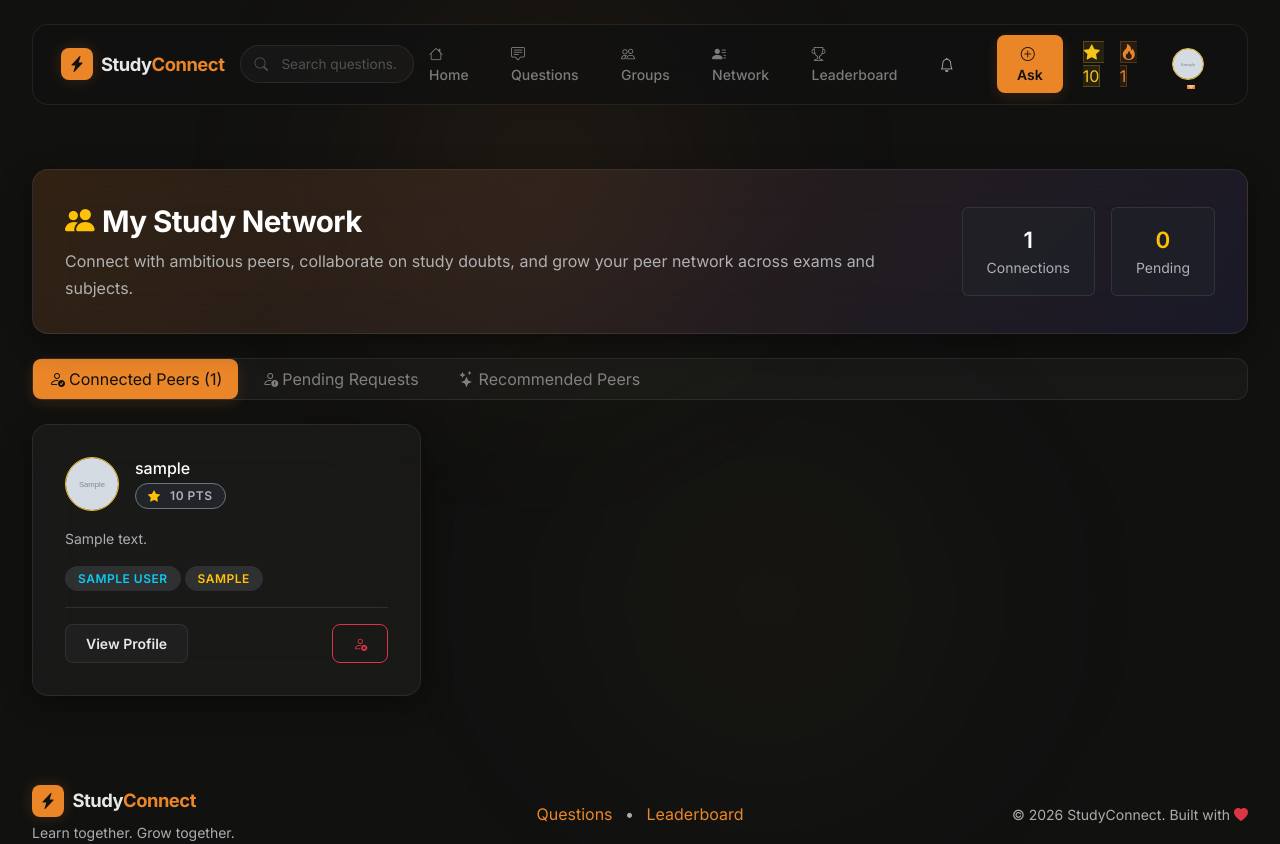
After one commit to Sandy-Dev-Hub/StudyConnect, a Flask app: page /connections/ in a window 1280 px wide. The commit adds this page. Run offline with Flask 3, Linux system fonts and the light colour scheme; a user stored in the database is signed in; tables that the repository leaves empty hold one stand-in row (values such as "Sample post"); grey boxes marked "Sample" are stand-in pictures; some libraries are stand-ins or nearby versions.

Commit message:
feat: implement Phase 2C student connections

```diff
--- a/app/__init__.py
+++ b/app/__init__.py
@@ -50,7 +50,7 @@ def _init_extensions(app):
     cache.init_app(app)
 
     with app.app_context():
-        from app.models import User, Question, Answer, Vote, PointsLog, StudyStreak, StudyGroup, GroupMember, UserProfile  # noqa: F401
+        from app.models import User, Question, Answer, Vote, PointsLog, StudyStreak, StudyGroup, GroupMember, UserProfile, Connection  # noqa: F401
 
 
 
@@ -64,6 +64,7 @@ def _register_blueprints(app):
     from app.leaderboard import leaderboard_bp
     from app.api import api_bp
     from app.groups import groups_bp
+    from app.connections import connections_bp
 
     app.register_blueprint(main_bp)
     app.register_blueprint(auth_bp)
@@ -73,6 +74,7 @@ def _register_blueprints(app):
     app.register_blueprint(leaderboard_bp)
     app.register_blueprint(api_bp)
     app.register_blueprint(groups_bp)
+    app.register_blueprint(connections_bp)
 
 
 def _register_context_processors(app):
@@ -80,6 +82,7 @@ def _register_context_processors(app):
     @app.context_processor
     def inject_globals():
         from flask_login import current_user
+        from app.models.connection import Connection
         context = {
             'app_name': 'StudyConnect',
             'subject_tags': app.config.get('SUBJECT_TAGS', []),
@@ -88,6 +91,7 @@ def _register_context_processors(app):
         if current_user.is_authenticated:
             context['user_points'] = current_user.total_points
             context['user_streak'] = current_user.current_streak
+            context['pending_connections_count'] = Connection.query.filter_by(recipient_id=current_user.id, status='pending').count()
         return context
 
 
--- /dev/null
+++ b/app/connections/__init__.py
@@ -0,0 +1,5 @@
+from flask import Blueprint
+
+connections_bp = Blueprint('connections', __name__, url_prefix='/connections')
+
+from app.connections import routes  # noqa: F401, E402
--- /dev/null
+++ b/app/connections/routes.py
@@ -0,0 +1,70 @@
+from flask import render_template, redirect, url_for, flash, request
+from flask_login import login_required, current_user
+from app.connections import connections_bp
+from app.connections.services import (
+    get_user_connections,
+    get_pending_requests,
+    get_network_recommendations,
+    send_request,
+    accept_request,
+    reject_request,
+    remove_connection
+)
+from app.models.user import User
+from app.extensions import db
+
+@connections_bp.route('/')
+@login_required
+def index():
+    tab = request.args.get('tab', 'connections')
+    connections = get_user_connections(current_user.id)
+    pending = get_pending_requests(current_user.id)
+    recommendations = get_network_recommendations(current_user, limit=8)
+
+    return render_template('connections/index.html',
+                           tab=tab,
+                           connections=connections,
+                           pending=pending,
+                           recommendations=recommendations)
+
+@connections_bp.route('/request/<int:user_id>', methods=['POST'])
+@login_required
+def send(user_id):
+    recipient = db.get_or_404(User, user_id)
+    conn, msg = send_request(current_user.id, recipient.id)
+    if conn:
+        flash(msg, 'success')
+    else:
+        flash(msg, 'danger')
+
+    # Redirect back to referring page or profile
+    next_url = request.referrer or url_for('main.profile', user_id=recipient.id)
+    return redirect(next_url)
+
+@connections_bp.route('/accept/<int:connection_id>', methods=['POST'])
+@login_required
+def accept(connection_id):
+    if accept_request(connection_id, current_user.id):
+        flash('Connection request accepted! You are now connected.', 'success')
+    else:
+        flash('Unable to accept connection request.', 'danger')
+    return redirect(request.referrer or url_for('connections.index', tab='pending'))
+
+@connections_bp.route('/reject/<int:connection_id>', methods=['POST'])
+@login_required
+def reject(connection_id):
+    if reject_request(connection_id, current_user.id):
+        flash('Connection request declined.', 'info')
+    else:
+        flash('Unable to decline request.', 'danger')
+    return redirect(request.referrer or url_for('connections.index', tab='pending'))
+
+@connections_bp.route('/remove/<int:user_id>', methods=['POST'])
+@login_required
+def remove(user_id):
+    other = db.get_or_404(User, user_id)
+    if remove_connection(current_user.id, other.id):
+        flash(f'Removed {other.username} from your study network.', 'info')
+    else:
+        flash('Could not remove connection.', 'danger')
+    return redirect(request.referrer or url_for('connections.index'))
--- a/app/models/__init__.py
+++ b/app/models/__init__.py
@@ -6,5 +6,6 @@ from app.models.points import PointsLog
 from app.models.streak import StudyStreak
 from app.models.group import StudyGroup, GroupMember
 from app.models.user_profile import UserProfile
+from app.models.connection import Connection
 
-__all__ = ['User', 'Question', 'Answer', 'Vote', 'PointsLog', 'StudyStreak', 'StudyGroup', 'GroupMember', 'UserProfile']
+__all__ = ['User', 'Question', 'Answer', 'Vote', 'PointsLog', 'StudyStreak', 'StudyGroup', 'GroupMember', 'UserProfile', 'Connection']
--- a/app/templates/_partials/_navbar.html
+++ b/app/templates/_partials/_navbar.html
@@ -43,9 +43,13 @@
                     </a>
                 </li>
                 <li class="nav-item">
-                    <a class="nav-link text-muted" href="javascript:void(0)" role="button"
-                       title="Nearby feature coming in Phase 2" aria-disabled="true">
-                        <i class="bi bi-geo-alt me-1"></i> Nearby
+                    <a class="nav-link position-relative" href="{{ url_for('connections.index') }}">
+                        <i class="bi bi-person-lines-fill me-1"></i> Network
+                        {% if current_user.is_authenticated and pending_connections_count and pending_connections_count > 0 %}
+                            <span class="position-absolute top-0 start-100 translate-middle badge rounded-pill bg-danger" style="font-size: 0.65rem;">
+                                {{ pending_connections_count }}
+                            </span>
+                        {% endif %}
                     </a>
                 </li>
                 <li class="nav-item">
--- /dev/null
+++ b/app/templates/connections/index.html
@@ -0,0 +1,208 @@
+{% extends 'base.html' %}
+{% block title %}Study Network — StudyConnect{% endblock %}
+
+{% block content %}
+<section class="content-section">
+    <div class="container">
+        <!-- Hero Header -->
+        <div class="glass-card mb-4 p-4 p-md-5 d-flex flex-column flex-md-row align-items-md-center justify-content-between gap-4 animate-fade-in-up" style="background: linear-gradient(135deg, rgba(234, 133, 40, 0.15) 0%, rgba(108, 99, 255, 0.1) 100%);">
+            <div>
+                <h1 class="h2 text-white mb-2"><i class="bi bi-people-fill me-2 text-warning"></i>My Study Network</h1>
+                <p class="text-muted mb-0 max-w-lg">Connect with ambitious peers, collaborate on study doubts, and grow your peer network across exams and subjects.</p>
+            </div>
+            <div class="d-flex gap-3 text-center">
+                <div class="p-3 rounded bg-dark bg-opacity-50 border border-secondary border-opacity-25 px-4">
+                    <span class="d-block h3 mb-0 text-white">{{ connections|length }}</span>
+                    <span class="small text-muted">Connections</span>
+                </div>
+                <div class="p-3 rounded bg-dark bg-opacity-50 border border-secondary border-opacity-25 px-4">
+                    <span class="d-block h3 mb-0 text-warning">{{ pending|length }}</span>
+                    <span class="small text-muted">Pending</span>
+                </div>
+            </div>
+        </div>
+
+        <!-- Navigation Tabs -->
+        <ul class="nav nav-pills glass-tabs mb-4 gap-2">
+            <li class="nav-item">
+                <a class="nav-link {% if tab == 'connections' %}active btn-glow{% else %}text-muted{% endif %}" href="{{ url_for('connections.index', tab='connections') }}">
+                    <i class="bi bi-person-check me-1"></i>Connected Peers ({{ connections|length }})
+                </a>
+            </li>
+            <li class="nav-item position-relative">
+                <a class="nav-link {% if tab == 'pending' %}active btn-glow{% else %}text-muted{% endif %}" href="{{ url_for('connections.index', tab='pending') }}">
+                    <i class="bi bi-person-exclamation me-1"></i>Pending Requests
+                    {% if pending|length > 0 %}
+                        <span class="badge bg-danger ms-1">{{ pending|length }}</span>
+                    {% endif %}
+                </a>
+            </li>
+            <li class="nav-item">
+                <a class="nav-link {% if tab == 'recommendations' %}active btn-glow{% else %}text-muted{% endif %}" href="{{ url_for('connections.index', tab='recommendations') }}">
+                    <i class="bi bi-stars me-1"></i>Recommended Peers
+                </a>
+            </li>
+        </ul>
+
+        <!-- Tab Content -->
+        <div class="row g-4">
+            {% if tab == 'connections' %}
+                {% if connections %}
+                    {% for peer in connections %}
+                    <div class="col-md-6 col-lg-4">
+                        <div class="glass-card h-100 p-4 d-flex flex-column justify-content-between">
+                            <div>
+                                <div class="d-flex align-items-center gap-3 mb-3">
+                                    <a href="{{ url_for('main.profile', user_id=peer.id) }}">
+                                        {% if peer.profile and peer.profile.avatar_filename %}
+                                            <img src="{{ url_for('static', filename='uploads/avatars/' + peer.profile.avatar_filename) }}" alt="Avatar" class="rounded-circle border border-warning" style="width: 54px; height: 54px; object-fit: cover;">
+                                        {% else %}
+                                            <div class="nav-avatar d-flex align-items-center justify-content-center flex-shrink-0" style="width: 54px; height: 54px; font-size: 1.5rem; background-color: {{ peer.avatar_color }};">
+                                                {{ peer.initials }}
+                                            </div>
+                                        {% endif %}
+                                    </a>
+                                    <div class="overflow-hidden">
+                                        <h4 class="h6 mb-1 text-truncate">
+                                            <a href="{{ url_for('main.profile', user_id=peer.id) }}" class="text-white">{{ peer.username }}</a>
+                                        </h4>
+                                        <span class="badge bg-dark border border-secondary text-muted small"><i class="bi bi-star-fill text-warning me-1"></i>{{ peer.total_points }} pts</span>
+                                    </div>
+                                </div>
+                                {% if peer.profile and peer.profile.bio %}
+                                    <p class="text-muted small mb-3 text-truncate">{{ peer.profile.bio }}</p>
+                                {% endif %}
+                                <div class="d-flex flex-wrap gap-1 mb-3">
+                                    {% if peer.profile and peer.profile.subject_tag %}
+                                        <span class="badge bg-secondary bg-opacity-25 text-info small">{{ peer.profile.subject_tag }}</span>
+                                    {% endif %}
+                                    {% if peer.profile and peer.profile.exam_tag %}
+                                        <span class="badge bg-secondary bg-opacity-25 text-warning small">{{ peer.profile.exam_tag }}</span>
+                                    {% endif %}
+                                </div>
+                            </div>
+                            <div class="pt-3 border-top border-secondary border-opacity-25 d-flex justify-content-between align-items-center">
+                                <a href="{{ url_for('main.profile', user_id=peer.id) }}" class="btn btn-glass btn-sm">View Profile</a>
+                                <form method="POST" action="{{ url_for('connections.remove', user_id=peer.id) }}" onsubmit="return confirm('Remove {{ peer.username }} from your network?')">
+                                    <input type="hidden" name="csrf_token" value="{{ csrf_token() }}">
+                                    <button type="submit" class="btn btn-outline-danger btn-sm" title="Disconnect"><i class="bi bi-person-x"></i></button>
+                                </form>
+                            </div>
+                        </div>
+                    </div>
+                    {% endfor %}
+                {% else %}
+                    <div class="col-12">
+                        <div class="glass-card p-5 text-center">
+                            <i class="bi bi-people display-4 text-muted mb-3 d-block"></i>
+                            <h4>No connected peers yet</h4>
+                            <p class="text-muted">Explore recommendations to build your study peer network.</p>
+                            <a href="{{ url_for('connections.index', tab='recommendations') }}" class="btn btn-glow mt-2">Find Peers</a>
+                        </div>
+                    </div>
+                {% endif %}
+
+            {% elif tab == 'pending' %}
+                {% if pending %}
+                    {% for req in pending %}
+                    <div class="col-md-6">
+                        <div class="glass-card p-4 d-flex align-items-center justify-content-between gap-3">
+                            <div class="d-flex align-items-center gap-3 overflow-hidden">
+                                <a href="{{ url_for('main.profile', user_id=req.requester.id) }}">
+                                    {% if req.requester.profile and req.requester.profile.avatar_filename %}
+                                        <img src="{{ url_for('static', filename='uploads/avatars/' + req.requester.profile.avatar_filename) }}" alt="Avatar" class="rounded-circle border border-warning" style="width: 50px; height: 50px; object-fit: cover;">
+                                    {% else %}
+                                        <div class="nav-avatar d-flex align-items-center justify-content-center flex-shrink-0" style="width: 50px; height: 50px; font-size: 1.3rem; background-color: {{ req.requester.avatar_color }};">
+                                            {{ req.requester.initials }}
+                                        </div>
+                                    {% endif %}
+                                </a>
+                                <div class="overflow-hidden">
+                                    <h4 class="h6 mb-1 text-truncate">
+                                        <a href="{{ url_for('main.profile', user_id=req.requester.id) }}" class="text-white">{{ req.requester.username }}</a>
+                                    </h4>
+                                    <span class="text-muted small"><i class="bi bi-clock me-1"></i>Sent {{ req.created_at.strftime('%b %d') }}</span>
+                                </div>
+                            </div>
+                            <div class="d-flex gap-2 flex-shrink-0">
+                                <form method="POST" action="{{ url_for('connections.accept', connection_id=req.id) }}">
+                                    <input type="hidden" name="csrf_token" value="{{ csrf_token() }}">
+                                    <button type="submit" class="btn btn-glow btn-sm"><i class="bi bi-check-lg me-1"></i>Accept</button>
+                                </form>
+                                <form method="POST" action="{{ url_for('connections.reject', connection_id=req.id) }}">
+                                    <input type="hidden" name="csrf_token" value="{{ csrf_token() }}">
+                                    <button type="submit" class="btn btn-glass btn-sm text-danger"><i class="bi bi-x-lg"></i></button>
+                                </form>
+                            </div>
+                        </div>
+                    </div>
+                    {% endfor %}
+                {% else %}
+                    <div class="col-12">
+                        <div class="glass-card p-5 text-center">
+                            <i class="bi bi-person-check display-4 text-muted mb-3 d-block"></i>
+                            <h4>No pending requests</h4>
+                            <p class="text-muted">You have no unanswered connection requests.</p>
+                        </div>
+                    </div>
+                {% endif %}
+
+            {% elif tab == 'recommendations' %}
+                {% if recommendations %}
+                    {% for cand in recommendations %}
+                    <div class="col-md-6 col-lg-4">
+                        <div class="glass-card h-100 p-4 d-flex flex-column justify-content-between">
+                            <div>
+                                <div class="d-flex align-items-center gap-3 mb-3">
+                                    <a href="{{ url_for('main.profile', user_id=cand.id) }}">
+                                        {% if cand.profile and cand.profile.avatar_filename %}
+                                            <img src="{{ url_for('static', filename='uploads/avatars/' + cand.profile.avatar_filename) }}" alt="Avatar" class="rounded-circle border border-warning" style="width: 54px; height: 54px; object-fit: cover;">
+                                        {% else %}
+                                            <div class="nav-avatar d-flex align-items-center justify-content-center flex-shrink-0" style="width: 54px; height: 54px; font-size: 1.5rem; background-color: {{ cand.avatar_color }};">
+                                                {{ cand.initials }}
+                                            </div>
+                                        {% endif %}
+                                    </a>
+                                    <div class="overflow-hidden">
+                                        <h4 class="h6 mb-1 text-truncate">
+                                            <a href="{{ url_for('main.profile', user_id=cand.id) }}" class="text-white">{{ cand.username }}</a>
+                                        </h4>
+                                        <span class="badge bg-dark border border-secondary text-muted small"><i class="bi bi-star-fill text-warning me-1"></i>{{ cand.total_points }} pts</span>
+                                    </div>
+                                </div>
+                                {% if cand.profile and cand.profile.bio %}
+                                    <p class="text-muted small mb-3 text-truncate">{{ cand.profile.bio }}</p>
+                                {% endif %}
+                                <div class="d-flex flex-wrap gap-1 mb-3">
+                                    {% if cand.profile and cand.profile.subject_tag %}
+                                        <span class="badge bg-secondary bg-opacity-25 text-info small">{{ cand.profile.subject_tag }}</span>
+                                    {% endif %}
+                                    {% if cand.profile and cand.profile.exam_tag %}
+                                        <span class="badge bg-secondary bg-opacity-25 text-warning small">{{ cand.profile.exam_tag }}</span>
+                                    {% endif %}
+                                </div>
+                            </div>
+                            <div class="pt-3 border-top border-secondary border-opacity-25 d-flex justify-content-between align-items-center">
+                                <a href="{{ url_for('main.profile', user_id=cand.id) }}" class="btn btn-glass btn-sm">Profile</a>
+                                <form method="POST" action="{{ url_for('connections.send', user_id=cand.id) }}">
+                                    <input type="hidden" name="csrf_token" value="{{ csrf_token() }}">
+                                    <button type="submit" class="btn btn-glow btn-sm"><i class="bi bi-person-plus me-1"></i>Connect</button>
+                                </form>
+                            </div>
+                        </div>
+                    </div>
+                    {% endfor %}
+                {% else %}
+                    <div class="col-12">
+                        <div class="glass-card p-5 text-center">
+                            <i class="bi bi-stars display-4 text-muted mb-3 d-block"></i>
+                            <h4>No recommendations available right now</h4>
+                            <p class="text-muted">As more students join and add study preferences, recommendations will appear here!</p>
+                        </div>
+                    </div>
+                {% endif %}
+            {% endif %}
+        </div>
+    </div>
+</section>
+{% endblock %}
```
Also changed, not shown: app/connections/services.py (added, +136 -0 lines), app/main/routes.py (+9 -0 lines), app/models/connection.py (added, +23 -0 lines), app/templates/profile/profile.html (+25 -5 lines).
